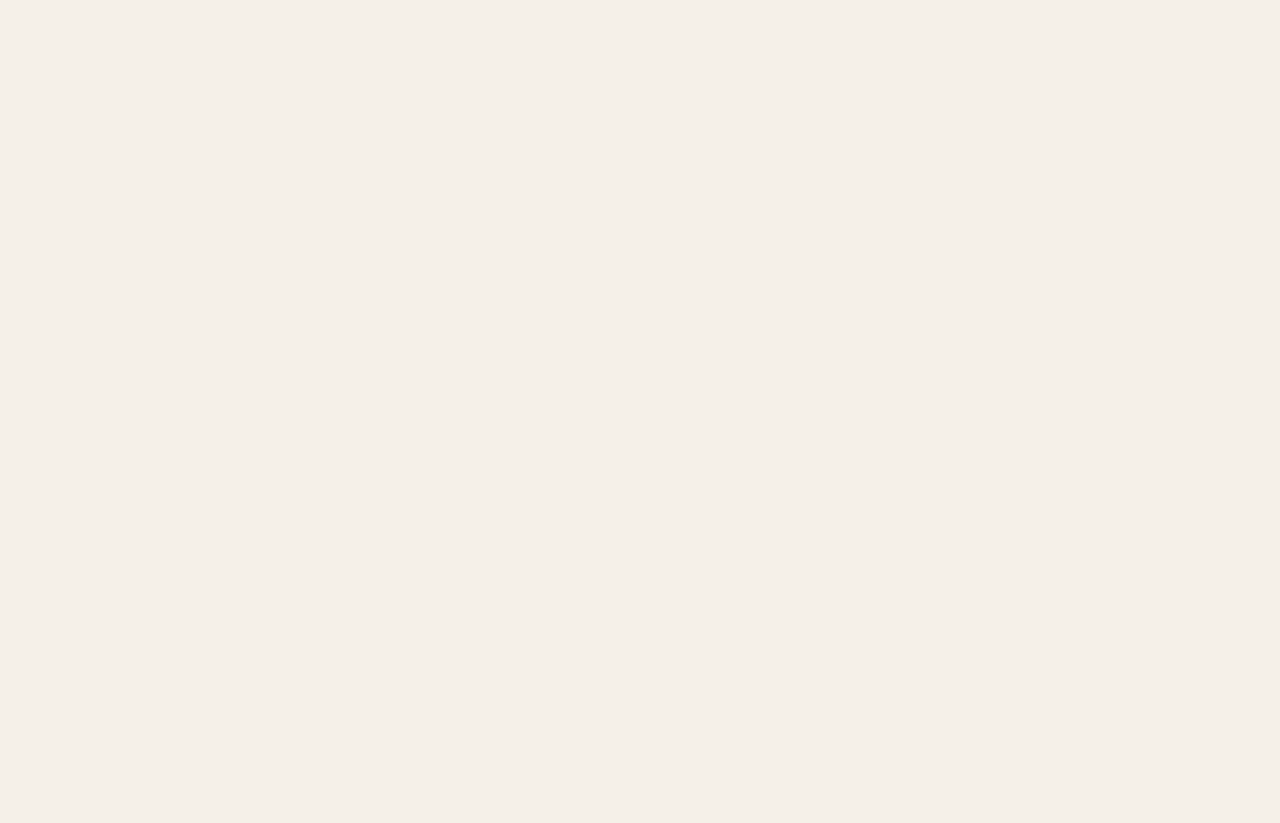
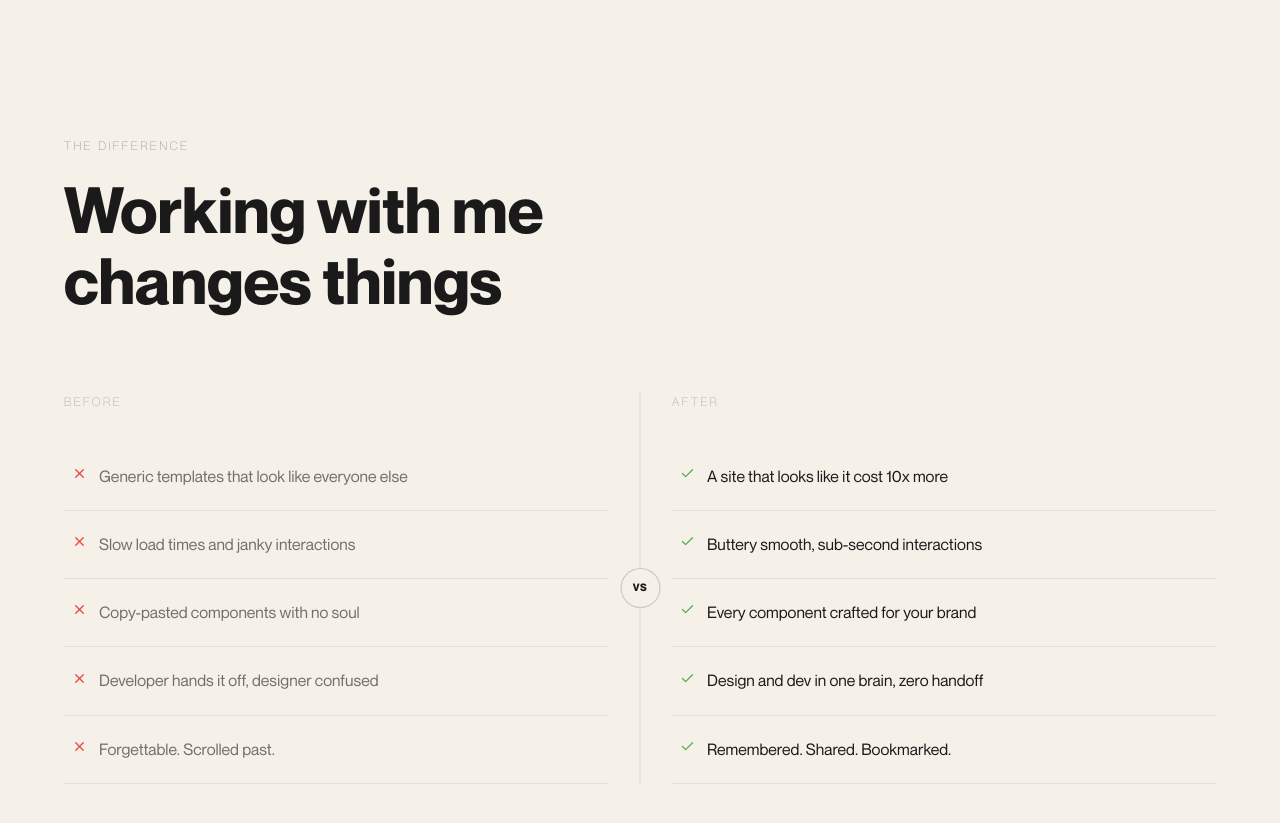
Before and after one commit to AghaHammad23/portfolio, a Next.js app: page / in a window 1280 px wide. Shown: the part 6440-7263 px from the top of the page. Before the commit the page ends 6417 px from the top, so only its background shows below. Built offline with nearby package versions, Linux system fonts and the light colour scheme; a web font is replaced by a local one.

Commit message:
feat: add BeforeAfter section with animated list items for enhanced comparison

```diff
--- a/app/page.tsx
+++ b/app/page.tsx
@@ -6,6 +6,7 @@ import Loader from "@/sections/Loader"
 import Hero from "@/sections/Hero"
 import About from "@/sections/About"
 import Projects from "@/sections/Projects"
+import BeforeAfter from "@/sections/BeforeAfter"
 
 export default function Home() {
   const [showLoader, setShowLoader] = useState(true)
@@ -21,6 +22,7 @@ export default function Home() {
       <Hero isVisible={!showLoader} />
       <About />
       <Projects />
+      <BeforeAfter />
     </>
   )
 }
--- a/sections/BeforeAfter.tsx
+++ b/sections/BeforeAfter.tsx
@@ -1,3 +1,236 @@
+"use client"
+
+import { useRef, useState } from "react"
+import { motion, useInView } from "framer-motion"
+import { FiX, FiCheck } from "react-icons/fi"
+import { useTheme } from "@/lib/useTheme"
+
+const LIGHT = "#F5F0E8"
+const DARK = "#1A1A1A"
+const RED = "#E8453C"
+const GREEN = "#4CAF50"
+
+const BEFORE_ITEMS = [
+  "Generic templates that look like everyone else",
+  "Slow load times and janky interactions",
+  "Copy-pasted components with no soul",
+  "Developer hands it off, designer confused",
+  "Forgettable. Scrolled past.",
+]
+
+const AFTER_ITEMS = [
+  "A site that looks like it cost 10x more",
+  "Buttery smooth, sub-second interactions",
+  "Every component crafted for your brand",
+  "Design and dev in one brain, zero handoff",
+  "Remembered. Shared. Bookmarked.",
+]
+
+interface ListItemProps {
+  text: string
+  isLeft: boolean
+  delay: number
+  isInView: boolean
+  accentColor: string
+  borderColor: string
+  fg: string
+  Icon: React.ComponentType<{ size?: number | string }>
+}
+
+function ListItem({ text, isLeft, delay, isInView, accentColor, borderColor, fg, Icon }: ListItemProps) {
+  const [isHovered, setIsHovered] = useState(false)
+
+  const hoverBg = accentColor === RED ? "rgba(232,69,60,0.04)" : "rgba(76,175,80,0.04)"
+
+  return (
+    <motion.div
+      initial={{ opacity: 0, x: isLeft ? -30 : 30 }}
+      animate={isInView ? { opacity: 1, x: 0 } : { opacity: 0, x: isLeft ? -30 : 30 }}
+      transition={{ duration: 0.5, ease: "easeOut", delay }}
+      onMouseEnter={() => setIsHovered(true)}
+      onMouseLeave={() => setIsHovered(false)}
+      style={{
+        display: "flex",
+        alignItems: "flex-start",
+        gap: "0.75rem",
+        padding: "1.25rem 0.5rem",
+        borderBottom: `1px solid ${borderColor}`,
+        backgroundColor: isHovered ? hoverBg : "transparent",
+        transition: "background-color 0.2s",
+        borderRadius: "0.25rem 0.25rem 0 0",
+      }}
+    >
+      <motion.span
+        animate={{ scale: isHovered ? 1.2 : 1 }}
+        transition={{ duration: 0.2 }}
+        style={{ color: accentColor, flexShrink: 0, marginTop: "0.2rem", display: "inline-flex" }}
+      >
+        <Icon size={15} />
+      </motion.span>
+      <span
+        style={{
+          color: fg,
+          fontSize: "1rem",
+          lineHeight: 1.7,
+          opacity: isHovered ? 1 : (isLeft ? 0.6 : 1),
+          transition: "opacity 0.2s",
+        }}
+      >
+        {text}
+      </span>
+    </motion.div>
+  )
+}
+
 export default function BeforeAfter() {
-  return null
+  const sectionRef = useRef<HTMLDivElement>(null)
+  const { theme } = useTheme()
+  const isDark = theme === "dark"
+  const isInView = useInView(sectionRef as React.RefObject<Element>, { once: true, margin: "-80px" })
+
+  const fg = isDark ? LIGHT : DARK
+  const pageBg = isDark ? DARK : LIGHT
+  const borderColor = isDark ? "rgba(245,240,232,0.08)" : "rgba(26,26,26,0.08)"
+  const columnLineColor = isDark ? "rgba(245,240,232,0.15)" : "rgba(26,26,26,0.15)"
+  const dividerColor = isDark ? "rgba(245,240,232,0.1)" : "rgba(26,26,26,0.1)"
+  const vsBorderColor = isDark ? "rgba(245,240,232,0.2)" : "rgba(26,26,26,0.2)"
+
+  return (
+    <section
+      ref={sectionRef}
+      className="w-full py-32 md:py-40"
+      style={{ paddingInline: "clamp(1.5rem, 5vw, 5rem)" }}
+    >
+      {/* Section label */}
+      <motion.p
+        initial={{ opacity: 0, y: 20 }}
+        animate={isInView ? { opacity: 0.5, y: 0 } : { opacity: 0, y: 20 }}
+        transition={{ duration: 0.6, ease: "easeOut" }}
+        style={{
+          color: fg,
+          fontSize: "0.75rem",
+          fontWeight: 300,
+          letterSpacing: "0.2em",
+          textTransform: "uppercase",
+          marginBottom: "1.25rem",
+        }}
+      >
+        The Difference
+      </motion.p>
+
+      {/* Heading */}
+      <motion.h2
+        initial={{ opacity: 0, y: 40 }}
+        animate={isInView ? { opacity: 1, y: 0 } : { opacity: 0, y: 40 }}
+        transition={{ duration: 0.6, delay: 0.1, ease: "easeOut" }}
+        style={{
+          color: fg,
+          fontSize: "clamp(2.5rem, 5vw, 4rem)",
+          fontWeight: 700,
+          lineHeight: 1.1,
+          marginBottom: "clamp(3rem, 6vw, 5rem)",
+        }}
+      >
+        <div>Working with me</div>
+        <div>changes things</div>
+      </motion.h2>
+
+      {/* Columns grid */}
+      <div className="relative grid grid-cols-1 md:grid-cols-2 gap-8 md:gap-16">
+
+        {/* Left: Before */}
+        <div>
+          <p
+            style={{
+              color: fg,
+              opacity: 0.4,
+              fontSize: "0.75rem",
+              fontWeight: 300,
+              letterSpacing: "0.2em",
+              textTransform: "uppercase",
+              marginBottom: "2rem",
+            }}
+          >
+            Before
+          </p>
+          <div >
+            {BEFORE_ITEMS.map((text, i) => (
+              <ListItem
+                key={text}
+                text={text}
+                isLeft={true}
+                delay={i * 0.08}
+                isInView={isInView}
+                accentColor={RED}
+                borderColor={borderColor}
+                fg={fg}
+                Icon={FiX}
+              />
+            ))}
+          </div>
+        </div>
+
+        {/* Right: After */}
+        <div>
+          <p
+            style={{
+              color: fg,
+              opacity: 0.4,
+              fontSize: "0.75rem",
+              fontWeight: 300,
+              letterSpacing: "0.2em",
+              textTransform: "uppercase",
+              marginBottom: "2rem",
+            }}
+          >
+            After
+          </p>
+          <div>
+            {AFTER_ITEMS.map((text, i) => (
+              <ListItem
+                key={text}
+                text={text}
+                isLeft={false}
+                delay={0.2 + i * 0.08}
+                isInView={isInView}
+                accentColor={GREEN}
+                borderColor={borderColor}
+                fg={fg}
+                Icon={FiCheck}
+              />
+            ))}
+          </div>
+        </div>
+
+        {/* VS divider — desktop only, centered in the gap */}
+        <div
+          className="hidden md:flex absolute inset-y-0 left-1/2 -translate-x-1/2 flex-col items-center"
+          style={{ width: "1px" }}
+        >
+          <div style={{ flex: 1, width: "1px", backgroundColor: dividerColor }} />
+          <div
+            style={{
+              flexShrink: 0,
+              width: "2.5rem",
+              height: "2.5rem",
+              borderRadius: "999px",
+              border: `1px solid ${vsBorderColor}`,
+              backgroundColor: pageBg,
+              display: "flex",
+              alignItems: "center",
+              justifyContent: "center",
+              fontSize: "0.65rem",
+              fontWeight: 600,
+              color: fg,
+              letterSpacing: "0.05em",
+            }}
+          >
+            VS
+          </div>
+          <div style={{ flex: 1, width: "1px", backgroundColor: dividerColor }} />
+        </div>
+
+      </div>
+    </section>
+  )
 }
```
